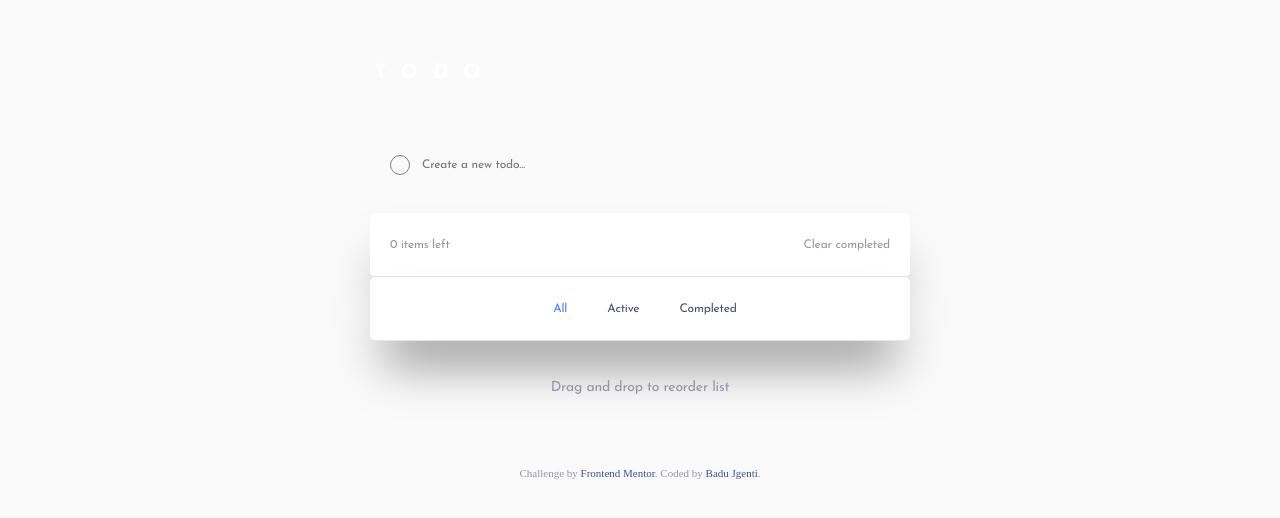
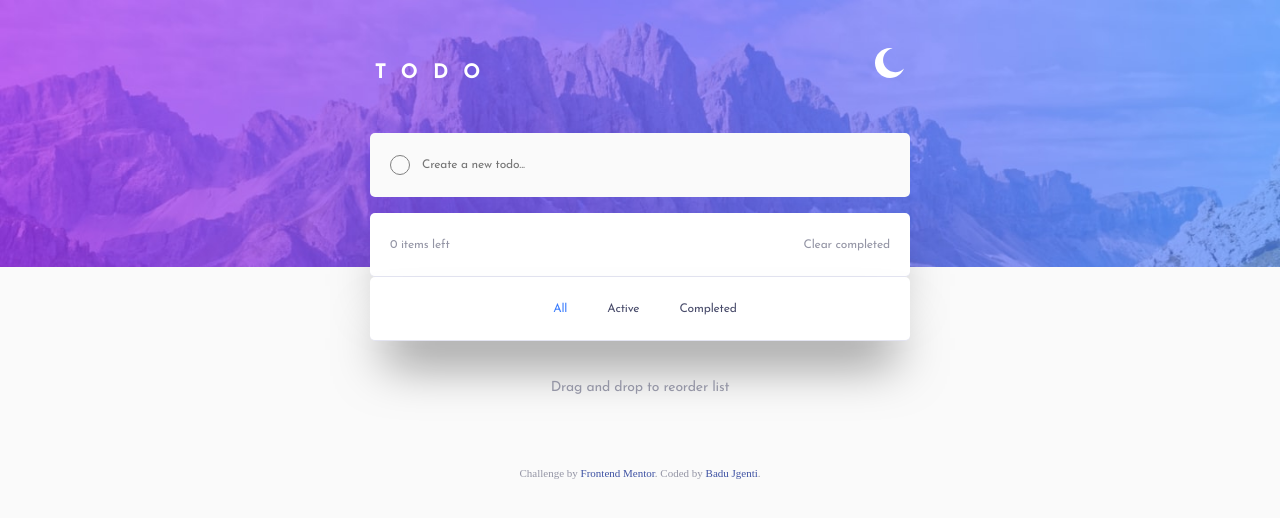
Before and after one commit to badujgenti/todo-app, a plain HTML site: page index.html in a window 1280 px wide. Drawn offline with Linux system fonts and the light colour scheme; the site is published under a folder, as on GitHub Pages, so addresses that start at the root find nothing.

Commit message:
images are appearing now

```diff
--- a/index.html
+++ b/index.html
@@ -5,9 +5,9 @@
   <meta name="viewport" content="width=device-width, initial-scale=1.0"> <!-- displays site properly based on user's device -->
 
   <link rel="icon" type="image/png" sizes="32x32" href="./images/favicon-32x32.png">
-  <link rel="stylesheet" href="main.css">
+  <link rel="stylesheet" href="./main.css">
   <link rel="stylesheet" href="https://cdnjs.cloudflare.com/ajax/libs/font-awesome/1.0.0/css/font-awesome.css">
-  <title>Frontend Mentor | Todo app</title>
+  <title>Todo app</title>
 
   <!-- Feel free to remove these styles or customise in your own stylesheet 👍 -->
   <style>
@@ -91,13 +91,7 @@
       };
     }
 
-    //  const taskListElement = document.getElementById('tasks');
-    //   const deleteButtons =Array.from(taskListElement.querySelectorAll(".delete-task"));
-    //   deleteButtons.map((deleteButton) =>{
-    //   deleteButton.addEventListener("click", (event) =>{
-    //     deleteButton.parentNode.remove();
-    //   })
-    // })
+
     function deleteButton (){
       const deletion = document.querySelectorAll(".delete-task")
 
@@ -177,6 +171,6 @@
 
 
   </script>
-  <script src="main.js"></script>
+  <script src="./main.js"></script>
 </body>
 </html>
--- a/main.css
+++ b/main.css
@@ -11,11 +11,11 @@ body{
     --bg: #FAFAFA;
     --fg:  rgba(148, 149, 165, 1);
 
-    background-image: url(/images/bg-mobile-light.jpg);
+    background-image: url(./images/bg-mobile-light.jpg);
     background-position: top;
     background-repeat: no-repeat;
     background-size: 100%;
-    --tgl-btn:url(/images/icon-moon.svg);
+    --tgl-btn:url(./images/icon-moon.svg);
     background-color: var(--bg);
     color:var(--fg)
 }
@@ -83,8 +83,8 @@ span{
 }
 .dark{
 
-    background-image: url(/images/bg-mobile-dark.jpg);
-    --tgl-btn: url(/images/icon-sun.svg);
+    background-image: url(./images/bg-mobile-dark.jpg);
+    --tgl-btn: url(./images/icon-sun.svg);
     --bg:#171823;
 }
 
@@ -255,10 +255,10 @@ a {
 
  @media only screen and (min-width:1024px){
     body{
-        background-image: url(/images/bg-desktop-light.jpg);
+        background-image: url(./images/bg-desktop-light.jpg);
     }
     .dark{
-        background-image: url(/images/bg-desktop-dark.jpg);
+        background-image: url(./images/bg-desktop-dark.jpg);
     }
     .type-todo{
         height: 64px;
```
Also changed, not shown: 1 other file.
